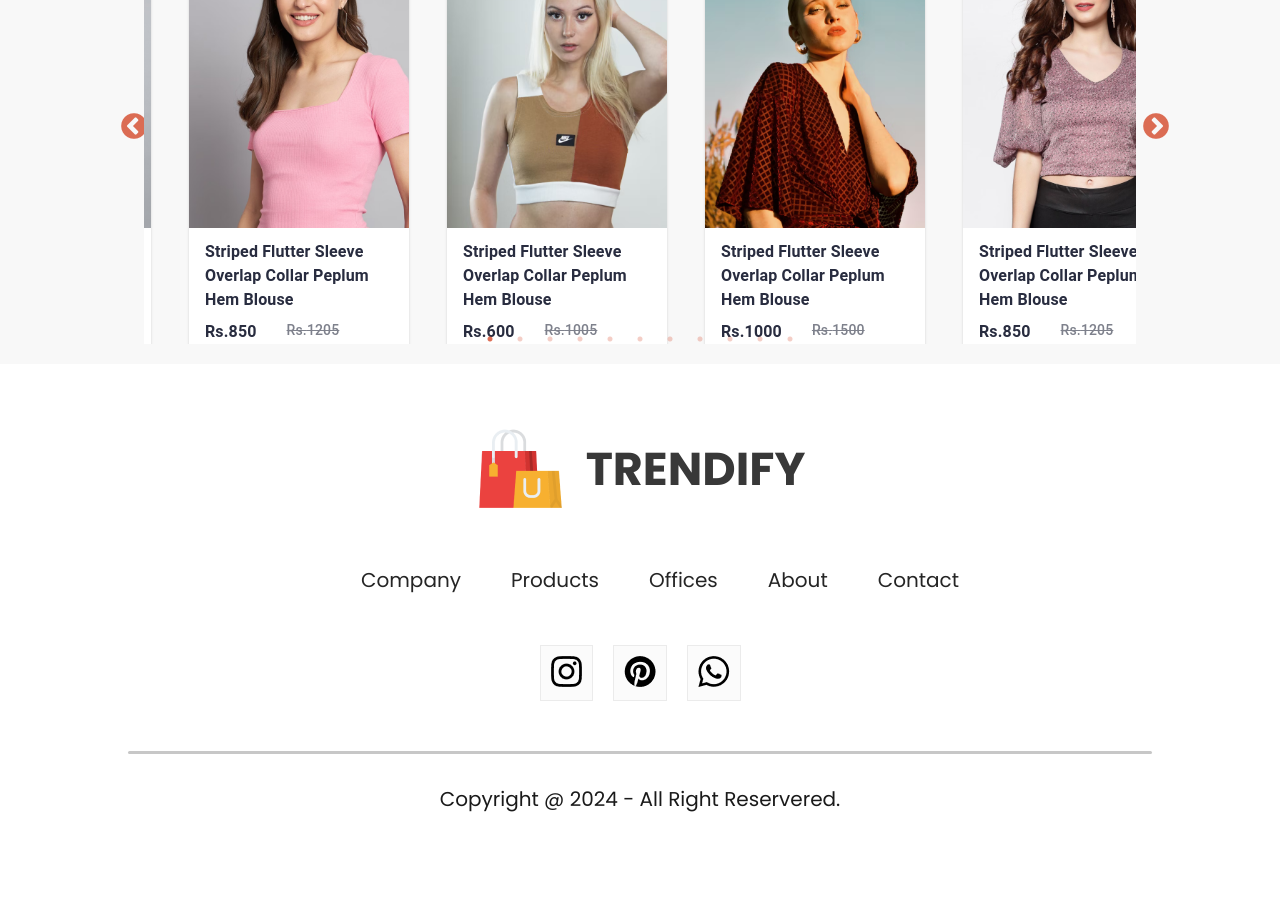
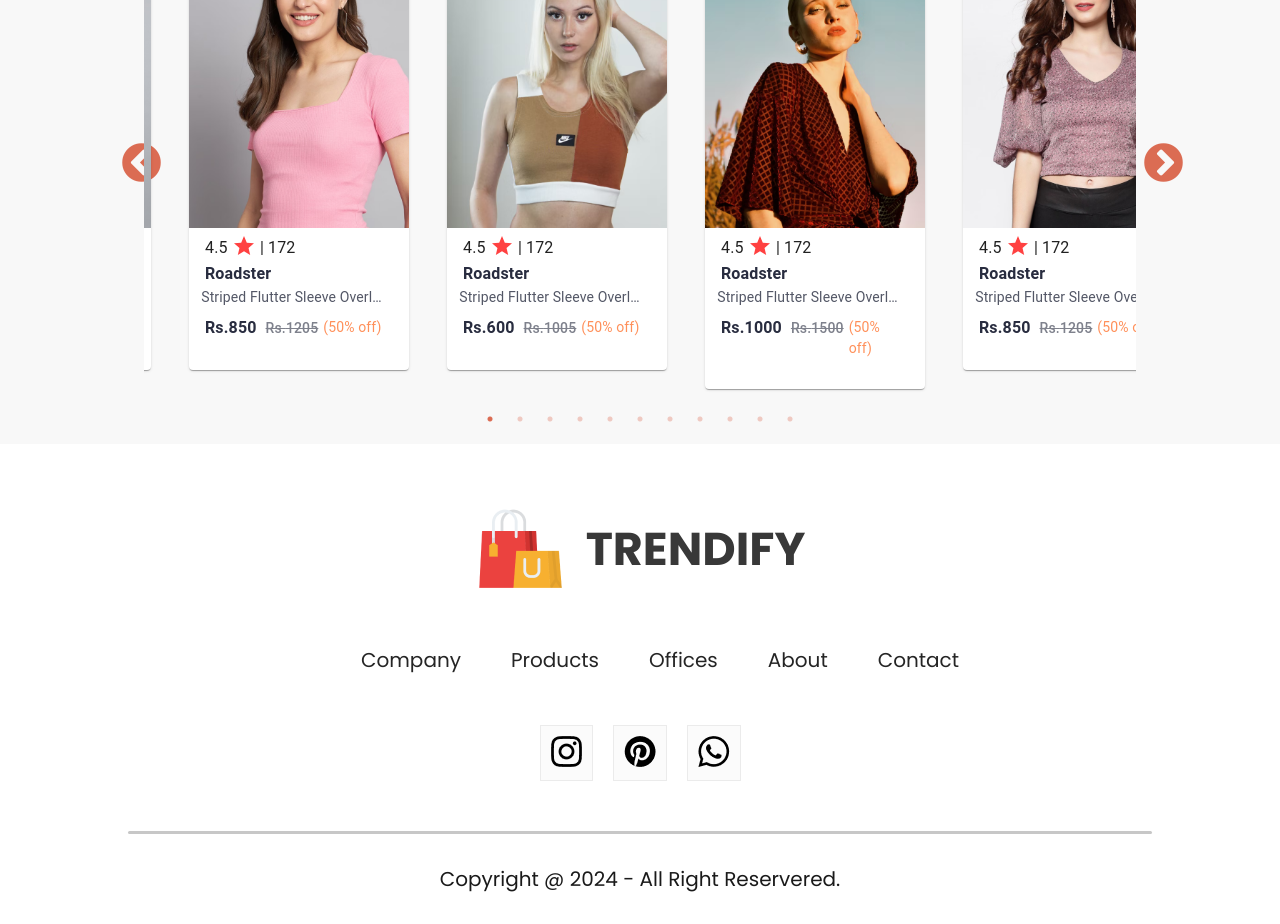
Before and after one commit to Pratik0192/Ecommerce-website-trendify, a React (Create React App) app: page /product/1 in a window 1280 px wide. Shown: the part 1260-2184 px from the top of the page. Before the commit the page ends 2104 px from the top, so only its background shows below. Built offline with nearby package versions, Linux system fonts and the light colour scheme.

Commit message:
product card

```diff
--- a/src/Components/Item/Item.css
+++ b/src/Components/Item/Item.css
@@ -21,7 +21,6 @@
 .item-prices{
     display: flex;
     flex-direction: row;
-    gap: 20px;
 }
 
 .item-prices-container {
--- a/src/Components/Item/Item.jsx
+++ b/src/Components/Item/Item.jsx
@@ -8,7 +8,7 @@
 import CardContent from '@mui/material/CardContent';
 import Typography from '@mui/material/Typography';
 import { Button } from '@mui/material';
-import { Height } from '@mui/icons-material';
+import { Star } from '@mui/icons-material';
 
 const Item = (props) => {
   const {
@@ -32,6 +32,7 @@
   const buttonStyle = {
     width: '100%',
     marginTop: '0px',
+    marginBottom: '23px',
     color: '#ff4141',
     borderColor: '#ff4141',
     fontWeight: '600',
@@ -52,13 +53,21 @@
         />
       </Link>
       <CardContent>
+        <Typography style={{marginTop:'-10px'}}>
+          4.5 <Star sx={{color:'#ff4141', marginBottom:'-5px'}} /> | 172
+        </Typography>
         <div className="item-info">
           {!isHovered ? (
-            <Typography
-              style={{ fontSize: "16px", marginTop: "0px",fontWeight: "600",color: "#282c3f" }}
-            >
-              {props.name}
-            </Typography>
+            <>
+              <Typography style={{fontSize:'16px', fontWeight:'700', color:'#282c3f', display:'block', marginBottom:'60px'}}>
+                Roadster
+              </Typography>
+              <Typography
+                style={{ fontSize: "14px", marginTop: "0px", marginLeft:'-80px' ,fontWeight: "400",color: "#535766", whiteSpace:'nowrap', overflow:'hidden', textOverflow:'ellipsis', maxWidth:'260px',display:'block'}}
+              >
+                {props.name}
+              </Typography>
+            </>
             ) : (
             <Button
               variant="outlined"
@@ -75,17 +84,20 @@
           <div className="item-prices">
             <Typography
               variant='body1'
-              style={{ fontSize: "16px", fontWeight: "600", color: "#282c3f" }}
+              style={{ fontSize: "16px", fontWeight: "600", color: "#282c3f", marginTop:'-20px'}}
               className='item-prices-new'
             >
               Rs.{props.new_price}
             </Typography>
             <Typography
               variant='body2'
-              style={{ fontSize: "14px", fontWeight: "500", color: "#7e818c", textDecoration: "line-through" }}
+              style={{ fontSize: "14px", fontWeight: "500", color: "#7e818c", marginTop:'-18px',marginLeft:'-1px' ,textDecoration: "line-through" }}
               className='item-prices-old'
             >
               Rs.{props.old_price}
+            </Typography>
+            <Typography style={{fontSize:'14px', marginLeft:'-5px', color:'#ff905a', marginTop:'-19px'}} >
+              (50% off)
             </Typography>
           </div>
         </div>
--- a/src/Components/ProductDisplay/ProductDisplay.jsx
+++ b/src/Components/ProductDisplay/ProductDisplay.jsx
@@ -104,7 +104,7 @@
         <div className="productdisplay-right-buttons">
           <button onClick={() => addToCart(product.id)}>ADD TO CART</button>
           <button className="wishlist-button" onClick={handleWishlistClick}>
-            {liked ? <FavoriteIcon style={{ color: "red" }} /> : <FavoriteBorderIcon />}
+            {liked ? <FavoriteIcon style={{ color: "white" }} /> : <FavoriteBorderIcon />}
             <span>WISHLIST</span>
           </button>
         </div>
--- a/src/Components/RelatedProducts/RelatedProducts.css
+++ b/src/Components/RelatedProducts/RelatedProducts.css
@@ -44,7 +44,7 @@
   }
 
   .slick-list {
-    height: 420px;
+    height: 500px;
   }
 
   .slick-slide img {
@@ -64,7 +64,7 @@
   }
 
   .slick-prev:before, .slick-next:before {
-    font-size: 30px !important; /* Adjust arrow size */
+    font-size: 45px !important; /* Adjust arrow size */
     color: #d23e1d !important; /* Arrow color */
     line-height: 0px !important; /* Center arrow vertically */
     content: ''; /* Use custom content if needed */
--- a/src/Components/Wishlist/Wishlist.css
+++ b/src/Components/Wishlist/Wishlist.css
@@ -56,7 +56,3 @@
   align-items: center;
   color: #FF3E6C; /* Change this color to match your theme */
 }
-
-.wishlist-button:hover {
-  color: #85081b; /* Hover color */
-}
```
